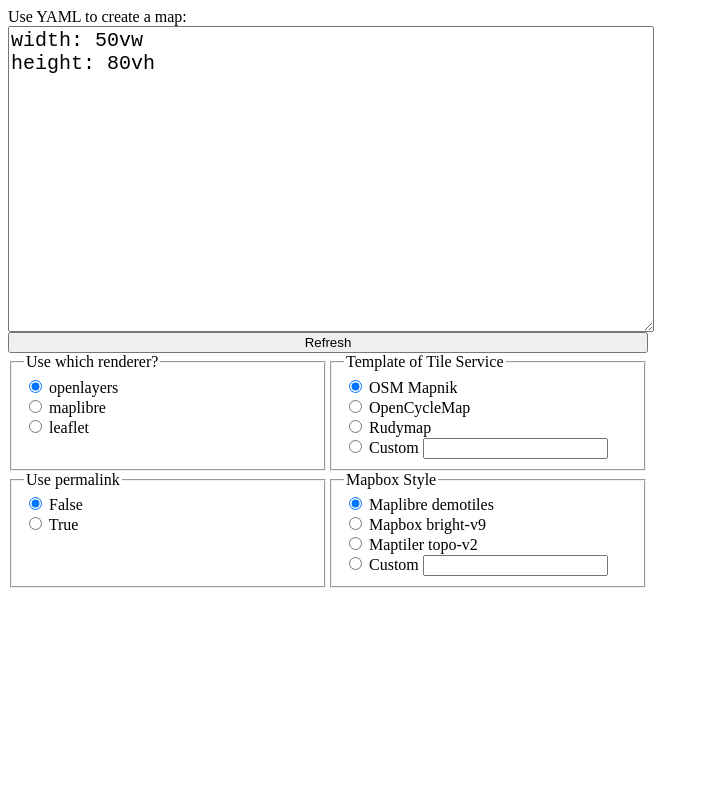
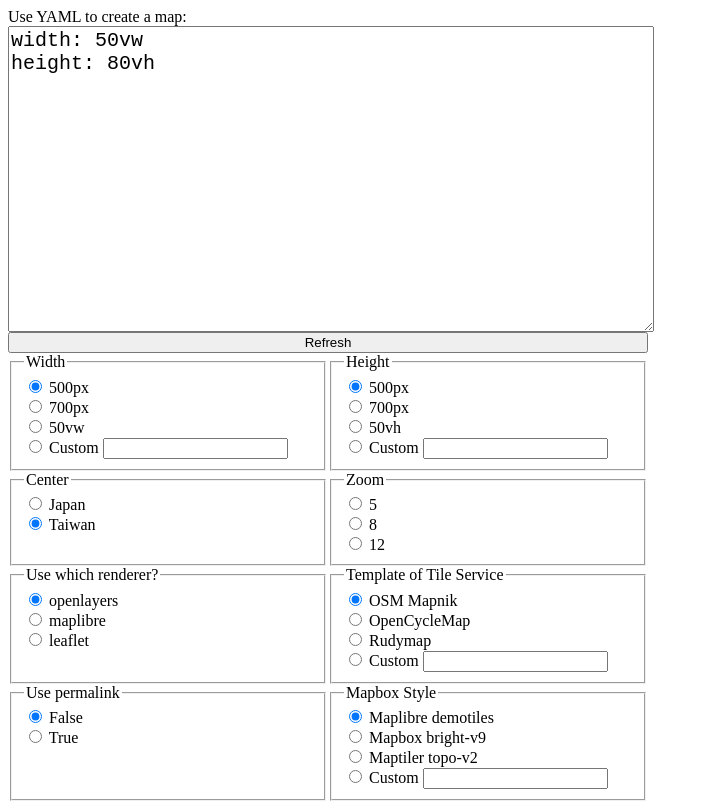
Before and after one commit to outdoorsafetylab/mapclay, a website with bundled scripts: page examples/input.html in a window 1280 px wide. Shown: the whole page, without its empty margins (0-709 px from the left). Built offline with nearby package versions, Linux system fonts and the light colour scheme.

Commit message:
Add new field inputs

```diff
--- a/examples/input.html
+++ b/examples/input.html
@@ -11,6 +11,72 @@ height: 80vh
   </textarea>
   <input type="button" value="Refresh" onclick="refreshMap()">
   <div style="width: 50vw; display: grid; grid-template-columns: repeat(auto-fill, minmax(300px, 1fr));">
+    <fieldset style="width=fit-content">
+      <legend>Width</legend>
+      <div class="field" data-value="500px">
+        <input type="radio" name="width" checked/>
+        <label>500px</label>
+      </div>
+      <div class="field" data-value="700px">
+        <input type="radio" name="width"/>
+        <label>700px</label>
+      </div>
+      <div class="field" data-value="50vw">
+        <input type="radio" name="width"/>
+        <label>50vw</label>
+      </div>
+      <div class="field" data-value="">
+        <input type="radio" name="width" />
+        <label>Custom</label>
+        <input type="text">
+      </div>
+    </fieldset>
+    <fieldset style="height=fit-content">
+      <legend>Height</legend>
+      <div class="field" data-value="500px">
+        <input type="radio" name="height" checked/>
+        <label>500px</label>
+      </div>
+      <div class="field" data-value="700px">
+        <input type="radio" name="height"/>
+        <label>700px</label>
+      </div>
+      <div class="field" data-value="50vw">
+        <input type="radio" name="height"/>
+        <label>50vh</label>
+      </div>
+      <div class="field" data-value="">
+        <input type="radio" name="height" />
+        <label>Custom</label>
+        <input type="text">
+      </div>
+    </fieldset>
+    <fieldset style="height=fit-content">
+      <legend>Center</legend>
+      <div class="field" data-type="array" data-value="[138, 36]">
+        <input type="radio" name="center"/>
+        <label>Japan</label>
+      </div>
+      <div class="field" data-type="array" data-value="[121, 24]">
+        <input type="radio" name="center" checked/>
+        <label>Taiwan</label>
+      </div>
+    </fieldset>
+    <fieldset style="height=fit-content">
+      <legend>Zoom</legend>
+      <div class="field" data-type="number" data-value="5">
+        <input type="radio" name="zoom"/>
+        <label>5</label>
+      </div>
+      <div class="field" data-type="number" data-value="8">
+        <input type="radio" name="zoom"/>
+        <label>8</label>
+      </div>
+      <div class="field" data-type="number" data-value="12">
+        <input type="radio" name="zoom"/>
+        <label>12</label>
+      </div>
+    </fieldset>
     <fieldset style="width=fit-content">
       <legend>Use which renderer?</legend>
       <div class="field" data-value="openlayers">
@@ -48,11 +114,11 @@ height: 80vh
     </fieldset>
     <fieldset>
       <legend>Use permalink</legend>
-      <div class="field" data-type="boolean" data-value=false>
+      <div class="field" data-type="boolean" data-value="false">
         <input type="radio" name="link" checked/>
         <label>False</label>
       </div>
-      <div class="field" data-type="boolean" data-value=true>
+      <div class="field" data-type="boolean" data-value="true">
         <input type="radio" name="link"/>
         <label>True</label>
       </div>
```
